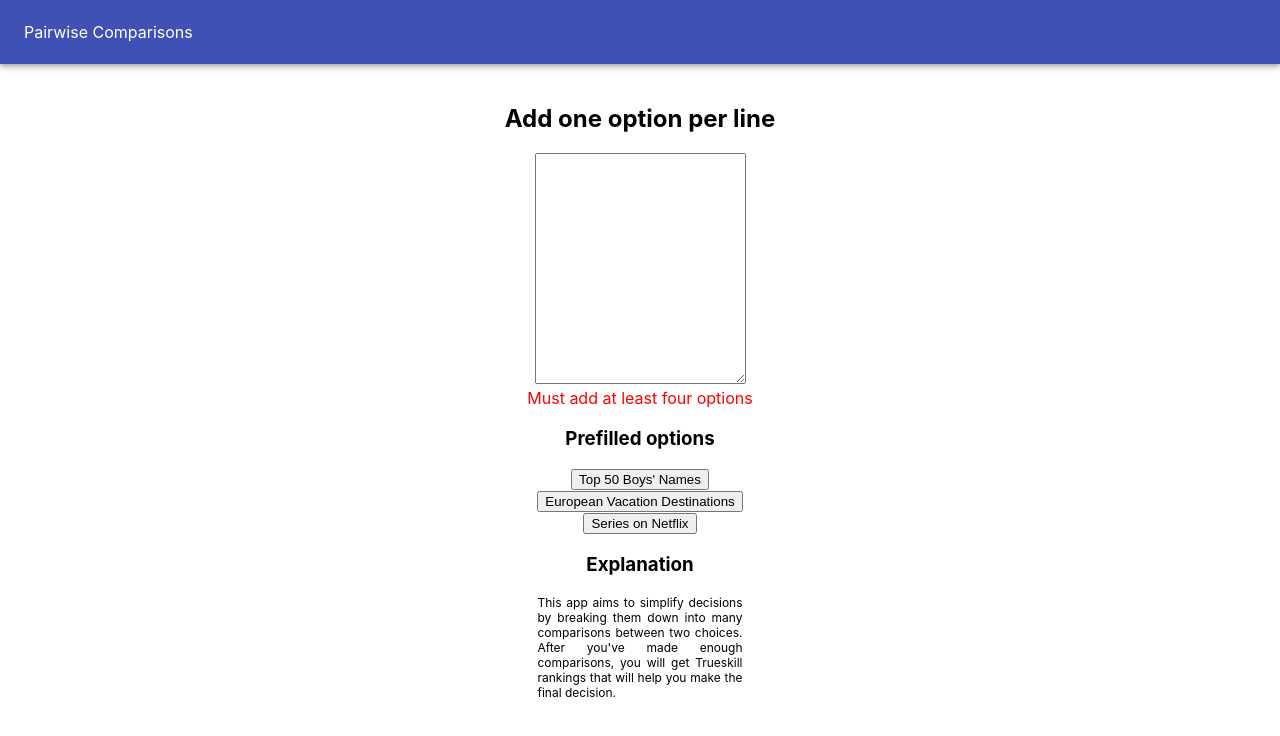
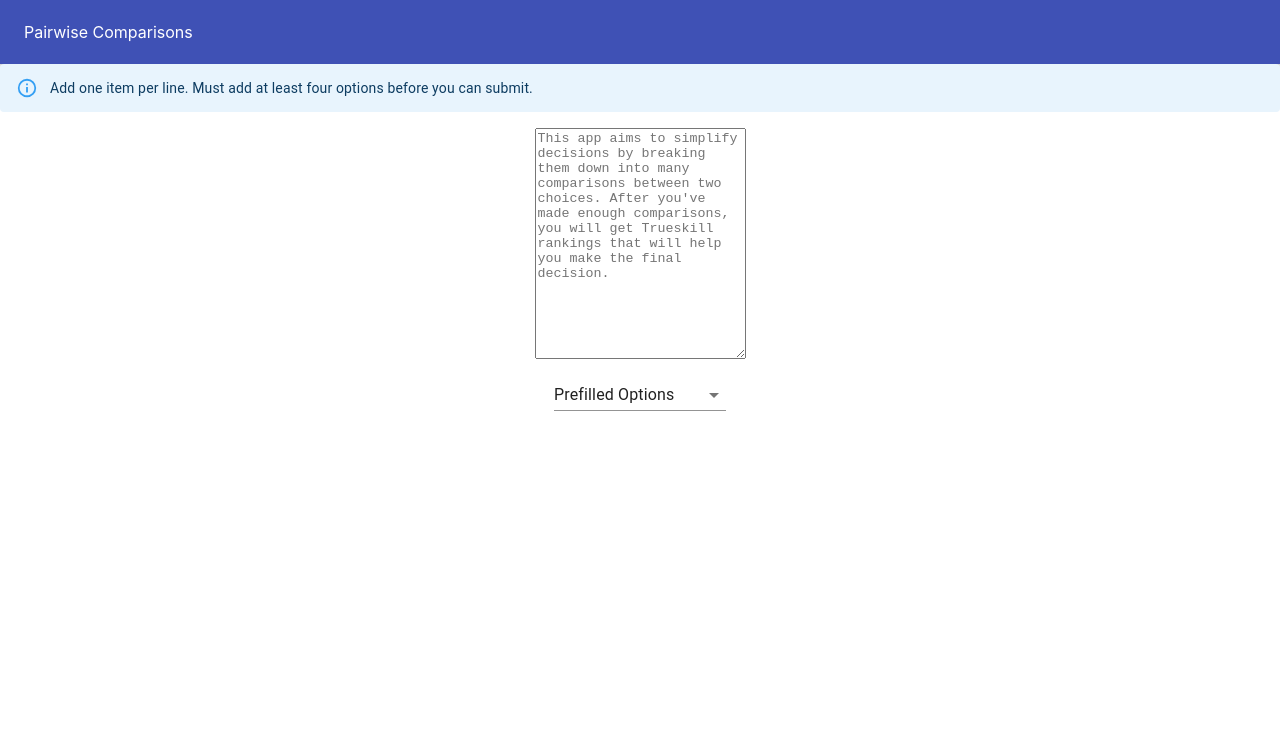
Before and after one commit to antgoldbloom/Pairwise, a React (Create React App) app: page / in a window 1280 px wide. Shown: the top 736 px of the page. Built offline with nearby package versions, Linux system fonts and the light colour scheme.

Commit message:
material ui

```diff
--- a/package.json
+++ b/package.json
@@ -6,6 +6,7 @@
   "dependencies": {
     "@material-ui/core": "^4.8.3",
     "@material-ui/icons": "^4.5.1",
+    "@material-ui/lab": "^4.0.0-alpha.40",
     "@testing-library/jest-dom": "^4.2.4",
     "@testing-library/react": "^9.3.2",
     "@testing-library/user-event": "^7.1.2",
--- a/src/App.js
+++ b/src/App.js
@@ -7,7 +7,6 @@ import OptionForm from "./components/option_form";
 import Pair from "./components/pair";
 import HideLeaderboard from "./components/buttons";
 import Navbar from "./components/navbar";
-import Typography from 'material-ui/styles/typography';
 
 
 export default class App extends React.Component {
@@ -17,13 +16,15 @@ export default class App extends React.Component {
       options: [],
       options_submitted: false,
       pair: [],
-      leaderboardShown: false,
+      leaderboardShown: true,
       options_textarea: '',
+      options_baby: ['Liam','Noah','William','James','Oliver','Benjamin','Elijah','Lucas','Mason','Logan','Alexander','Ethan','Jacob','Michael','Daniel','Henry','Jackson','Sebastian','Aiden','Matthew','Samuel','David','Joseph','Carter','Owen','Wyatt','John','Jack','Luke','Jayden','Dylan','Grayson','Levi','Issac','Gabriel','Julian','Mateo','Anthony','Jaxon','Lincoln','Joshua','Christopher','Andrew','Theodore','Caleb','Ryan','Asher','Nathan','Thomas','Leo','Harry','Max','Marcus','Arnold','Isaac','Nethaniel','Julien','Arnaud','Colin'],
+
       options_vacation: ['Paris','Rome','Venice','London','Barcelona','Florence','Vienna','Madrid','Prague','Istanbul','Milan','Amsterdam','Budapest','Munich','Athens','Berlin','Lisbon','Santorini','Seville','Moscow','Nice','Naples','Dubrovnik','Ediburgh','Saint Petersburg','Pisa','Granada','Frankfurt','Copenhagen','Stockholm','Salzburg','Zurich','Helsinki','Lucerne','Reykjavik','Mykonos','Mont Saint-Michel','Amalfi','Oslo','Dublin','Capri','Cologne','Split','Krakow','Lake Como','Crete','Malaga','Bratislava','Brussels','Riga','Heidelberg','Bruges','Valencia','Porto','Biarritz','Innsbruck','Gothenburg','San Sebastián','Sienna','Antwerp','Mostar','Veliko Tarnovo','Tallinn','Bordeaux','Lille','Tbilisi','Hamburg','Sardinia','Genoa','San Marino','Lucca','Bologna','Padua','Malta','Bucharest','Belgrade','Ljubljana','Majorca','Chernobyl','Lviv','Rotterdam','Corsica','Tarifa','Puglia','Geneva','Interlaken','Sicily','Paros'],
-      options_baby: ['Liam','Noah','William','James','Oliver','Benjamin','Elijah','Lucas','Mason','Logan','Alexander','Ethan','Jacob','Michael','Daniel','Henry','Jackson','Sebastian','Aiden','Matthew','Samuel','David','Joseph','Carter','Owen','Wyatt','John','Jack','Luke','Jayden','Dylan','Grayson','Levi','Issac','Gabriel','Julian','Mateo','Anthony','Jaxon','Lincoln','Joshua','Christopher','Andrew','Theodore','Caleb','Ryan','Asher','Nathan','Thomas','Leo','Harry','Max','Marcus','Arnold','Isaac','Nethaniel','Julien','Arnaud','Colin'],
       options_netflix: ['Messiah','Spinning Out','The Witcher','Happy!','Living With Yourself','The Crown','Queer Eye: We\'re in Japan!','Derry Girls','Black Mirror','Atypical','Line of Duty','Star Trek: The Next Generation','Weeds','Sense8','Unbelievable','The Dark Crystal: Age of Resistance','The Spy','The People v. O.J. Simpson','Mindhunter','The Thick of It','Dark','Orange is the New Black','Neon Genesis Evangelion','Carter','Stranger Things','When They See Us','What/If','Special','Tuca and Bertie','The Assassination of Gianni Versace','One-Punch Man','Dogs','Russian Doll','The OA','Sex Education','The Last Kingdom','Dead Set','Orphan Black','BoJack Horseman','The Good Place','The Alienist','Manhunt: Unabomber','Travellers','Better Call Saul','The End of the F***ing World','Aggretsuko','American Vandal','GLOW'],
 
-      ta_options_error: 'Must add at least four options'
+      ta_options_error: '',
+      option_count:  0,
     };
 
 /*     this.handleChange = this.handleChange.bind(this);
@@ -88,17 +89,18 @@ export default class App extends React.Component {
     this.setState({pair: pair_tmp, options: options_tmp  },() => {});
   }
 
-  handlePrefill = event => {
+
+  handleSelect = event => {
+       console.log(event.target.value);
 
     var prefill = '';
-    if (event.target.value == "baby") {
+    if (event.target.value === "babyboy") {
       prefill = this.state.options_baby.join("\r\n")
-    } else if (event.target.value == "vacation") {
+    } else if (event.target.value === "vacation") {
       prefill = this.state.options_vacation.join("\r\n")
-    } else if (event.target.value == "netflix") {
+    } else if (event.target.value === "netflix") {
       prefill = this.state.options_netflix.join("\r\n")
     }
-
 
 
     const ta_options_error_tmp = this.validateOptions(prefill);
@@ -111,8 +113,8 @@ export default class App extends React.Component {
 
   handleButton = event => {
 
-    console.log(event.target.value);
-    if (event.target.value === 'reset'){
+    console.log(event.currentTarget.value);
+    if (event.currentTarget.value === 'reset'){
 
       this.setState({ options: '',options_textarea: '', options_submitted: false, leaderboardShown: false },() => {
       });
@@ -167,12 +169,15 @@ export default class App extends React.Component {
 
     const duplicate_options = this.findDuplicates(options_1d);
     console.log(duplicate_options);
-    var ta_options_error_tmp  = 'Must add at least four options';
+    var ta_options_error_tmp  = '';
     if (duplicate_options.length >  0) {
       ta_options_error_tmp = "The following options are duplicated: ".concat(duplicate_options.join(','))
-    } else if (options_1d.length > 3) {
-      ta_options_error_tmp = '';
+    } else if (options_1d.length < 4) {
+      ta_options_error_tmp = 'Must add '.concat(5-options_1d.length, ' more options.')  ;
     }
+
+    this.setState({option_count : options_1d.length})
+
 
     return ta_options_error_tmp
   }
@@ -188,6 +193,7 @@ export default class App extends React.Component {
     return results;
   }
 
+
   render() {
 
     if (this.state.options_submitted === true) {
@@ -198,7 +204,7 @@ export default class App extends React.Component {
 
               <Pair pair={this.state.pair} onClick={this.handleChoice}/>
               <HideLeaderboard leaderboardShown={this.state.leaderboardShown} onClick={this.handleButton}/>
-            {this.state.leaderboardShown ? <Leaderboard options={this.state.options} onClick={this.handleDelete} /> : <div></div>}
+              {this.state.leaderboardShown ? <Leaderboard options={this.state.options} onClick={this.handleDelete} /> : <div></div>}
 
 
         </div>
@@ -208,7 +214,7 @@ export default class App extends React.Component {
         <div className="App">
           <Navbar />
 
-          <OptionForm ta_options_error={this.state.ta_options_error} options_textarea={this.state.options_textarea} onClick={this.handlePrefill} onChangeValue={this.handleChange} onSubmit={this.handleSubmit}/>
+          <OptionForm option_count={this.state.option_count} ta_options_error={this.state.ta_options_error} options_textarea={this.state.options_textarea} onClick={this.handlePrefill} onChangeValue={this.handleChange} onSubmit={this.handleSubmit} onSelect={this.handleSelect}/>
         </div>
       )
     }
--- a/src/components/buttons.js
+++ b/src/components/buttons.js
@@ -1,21 +1,30 @@
 import React from 'react';
+import Button from '@material-ui/core/Button';
+
+
 
 export default class Buttons extends React.Component {
   constructor(props) {
     super(props);
   }
 
+
+
+
     render() {
+      const style = {
+        minWidth: 150
+     }
       return (
 
         <div className="container">
         <div className="row">
           <div className="left">&nbsp;</div>
           <div className="middle">
-            <button onClick={this.props.onClick} value="leaderboardToggle">
+            <Button style={style} onClick={this.props.onClick} value="leaderboardToggle">
               {this.props.leaderboardShown ? "Hide" : "Show"} Rankings
-            </button>
-            <button onClick={this.props.onClick} value="reset">Reset</button>
+            </Button>
+            <Button style={style} onClick={this.props.onClick} value="reset">Reset</Button>
           </div>
           <div className="right">&nbsp;</div>
         </div>
--- a/src/components/option_form.js
+++ b/src/components/option_form.js
@@ -1,4 +1,8 @@
 import React from 'react';
+import NativeSelect from '@material-ui/core/NativeSelect';
+import Button from '@material-ui/core/Button';
+import Alert from '@material-ui/lab/Alert';
+
 
 
 export default class OptionForm extends React.Component {
@@ -11,22 +15,30 @@ export default class OptionForm extends React.Component {
 
     render() {
 
-            return (
 
-            <div className="container">
+        return (
 
-                <h2>Add one option per line</h2>
+            <div>
+    {this.props.ta_options_error === '' ? <Alert severity="info">Add one item per line. Must add at least four options before you can submit.</Alert> : <Alert severity="warning">{this.props.ta_options_error}   </Alert>}
+                <p>
                 <form onSubmit={this.props.onSubmit}>
-                    <textarea className="ta_options" name="ta_options" rows="15" cols="30" value={this.props.options_textarea} onChange={this.props.onChangeValue}></textarea>
-                    {this.props.ta_options_error === '' ? <div><button>Submit</button></div> : <div className="error">{this.props.ta_options_error}</div>}
+                    <textarea className="ta_options" name="ta_options" rows="15" cols="30" value={this.props.options_textarea} placeholder="This app aims to simplify decisions by breaking them down into many comparisons between two choices. After you've made enough comparisons, you will get Trueskill rankings that will help you make the final decision." onChange={this.props.onChangeValue}></textarea>
+                    {this.props.option_count > 3 ?
+                        <div><Button type="submit" variant="contained">Submit</Button></div>  : <div></div> }
 
                 </form>
-                <h3>Prefilled options</h3>
-                <div><button onClick={this.props.onClick} value="baby">Top 50 Boys' Names</button></div>
-                <div><button onClick={this.props.onClick} value="vacation">European Vacation Destinations</button></div>
-                <div><button onClick={this.props.onClick} value="netflix">Series on Netflix</button></div>
-                <h3>Explanation</h3>
-                <div className="explanation"><p>This app aims to simplify decisions by breaking them down into many comparisons between two choices. After you've made enough comparisons, you will get Trueskill rankings that will help you make the final decision.</p>  </div>
+                </p>
+
+                <p>
+
+                        <NativeSelect onChange={this.props.onSelect}>
+                        <option value="">Prefilled Options</option>
+                        <option value="babyboy">Top 50 Boys' Names</option>
+                        <option value="vacation">European Vacation</option>
+                        <option value="netflix">Series on Netflix</option>
+                        </NativeSelect>
+            </p>
+
             </div>
 
             )
--- a/src/components/pair.js
+++ b/src/components/pair.js
@@ -1,7 +1,7 @@
 import React from 'react';
 import Button from '@material-ui/core/Button';
 import ButtonGroup from '@material-ui/core/ButtonGroup';
-
+import Alert from '@material-ui/lab/Alert';
 
 export default class Pair extends React.Component {
   constructor(props) {
@@ -10,6 +10,10 @@ export default class Pair extends React.Component {
 
     render() {
       return (
+
+
+        <div>
+        {this.props.first_pair === false ? <div></div> : <Alert severity="info">Choose between the options or pick the ¯\_(ツ)_/¯ if you can't decide. The more selections you make the more accurate the rankings.</Alert> }
 
         <div className="container">
           <div className="row">
@@ -20,6 +24,7 @@ export default class Pair extends React.Component {
             </ ButtonGroup>
           </div>
         </div>
+        </div>
       )
     }
   }
--- a/src/index.css
+++ b/src/index.css
@@ -102,3 +102,7 @@ code {
   .ta_options {
     width: 205px;
   }
+
+  .button {
+    minWidth: 150
+  }
```
Also changed, not shown: src/components/leaderboard.js (+35 -23 lines), 1 other file (tests, documents, lock files or other folders).
